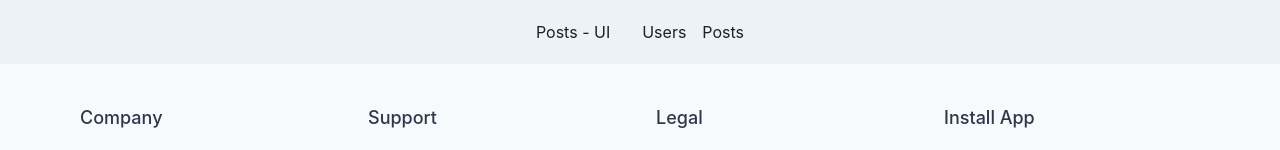
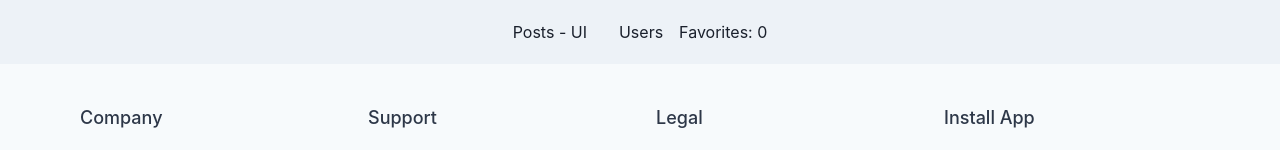
Before and after one commit to OmerAkgull/posts-ui, a React (Vite) app: page / in a window 1280 px wide. Shown: the top 150 px of the page. Built offline with nearby package versions, Linux system fonts and the light colour scheme.

Commit message:
Add favorites counter to nav

```diff
--- a/src/components/layout/Navbar.tsx
+++ b/src/components/layout/Navbar.tsx
@@ -12,16 +12,17 @@ import {
     useDisclosure,
     useColorModeValue,
     Stack,
+    Text
   } from '@chakra-ui/react'
   import { HamburgerIcon, CloseIcon } from '@chakra-ui/icons'
   import { Link as RouterLink } from 'react-router-dom';
-
+  import { useFavoriteStore } from '../../stores/favorites-store';
 
   interface Props {
     children: React.ReactNode
   }
 
-  const Links = ['Users', 'Posts']
+  const Links = ['Users']
 
   const NavLink = (props: Props) => {
     const { children } = props
@@ -44,6 +45,8 @@ import {
   export default function NavBar() {
     const { isOpen, onOpen, onClose } = useDisclosure()
 
+    const {favorites, addToFavorites, removeFavorites} = useFavoriteStore();
+
     return (
       <>
         <Box bg={useColorModeValue('gray.100', 'gray.900')} px={4}>
@@ -61,6 +64,7 @@ import {
                 {Links.map((link) => (
                   <NavLink key={link}>{link}</NavLink>
                 ))}
+                <Text> Favorites: {favorites.length}</Text>
               </HStack>
             </HStack>
             <Flex alignItems={'center'}>
--- a/src/routes/album.tsx
+++ b/src/routes/album.tsx
@@ -13,6 +13,7 @@ import {
 import { Link } from "react-router-dom";
 import { FontAwesomeIcon } from "@fortawesome/react-fontawesome";
 import { faHeart } from "@fortawesome/free-solid-svg-icons";
+import { useFavoriteStore } from "../stores/favorites-store";
 
 
 interface Photo {
@@ -51,6 +52,8 @@ const Album = () => {
   const { user } = useLoaderData() as Awaited<ReturnType<typeof loader>>;
   const { photos } = useLoaderData() as Awaited<ReturnType<typeof loader>>;
 
+  const {favorites, addToFavorites, removeFavorites} = useFavoriteStore();
+
   return (
     <>
       <Center
@@ -81,7 +84,14 @@ const Album = () => {
                 top="90%"
                 left="50%"
                 transform="translate(-50%, -50%)"
-                colorScheme="red"
+                colorScheme={favorites.includes(photo.id) ? "red" : "white"}
+                onClick={() => {
+                  if (favorites.includes(photo.id)) {
+                    removeFavorites(photo.id);
+                  } else {
+                    addToFavorites(photo.id);
+                  }
+                }}
               />
             </Container>
           ))
--- a/src/stores/favorites-store.ts
+++ b/src/stores/favorites-store.ts
@@ -3,11 +3,11 @@ import { create } from "zustand";
 interface FavoritesState {
     favorites: number[];
     addToFavorites: (photoId: number) => void;
-    removeFavorite: (photoId: number) => void,
+    removeFavorites: (photoId: number) => void,
   }
 
   export const useFavoriteStore = create<FavoritesState>()((set) => ({
     favorites: [],
     addToFavorites: (photoId) => set((state) => ({ favorites: [...state.favorites, photoId] })),
-    removeFavorite: (photoId) => set((state) => ({favorites: state.favorites.filter((id) => id !== photoId)})),
+    removeFavorites: (photoId) => set((state) => ({favorites: state.favorites.filter((id) => id !== photoId)})),
   }));
```
